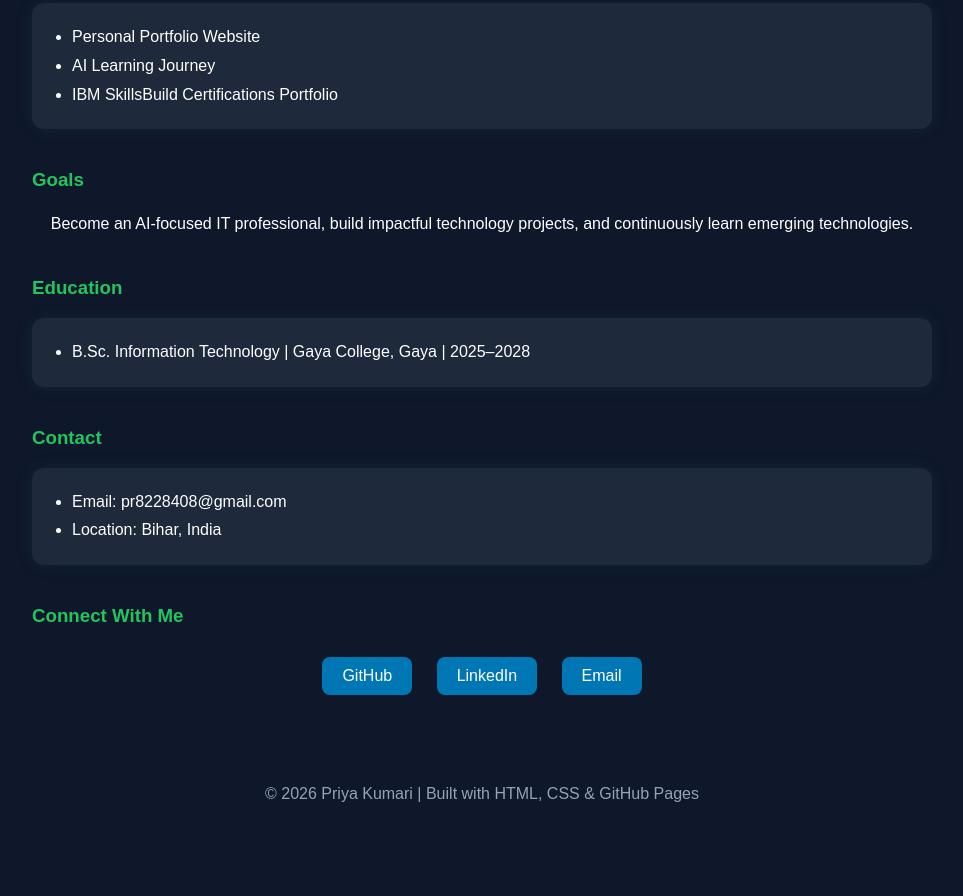
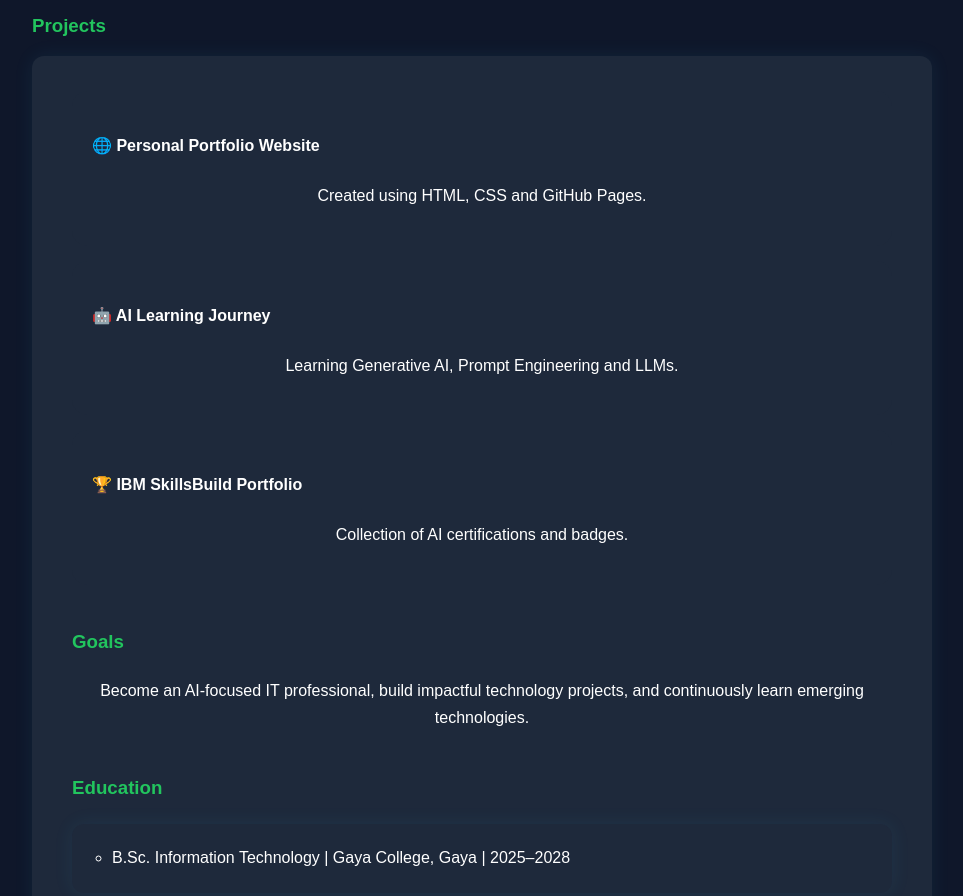
Before and after one commit to Priyakumari888/My-Portfolio, a plain HTML site: page index.html in a window 1280 px wide. Shown: the part 1232-2128 px from the top of the page, without its empty margins (158-1121 px from the left). Before the commit the page ends 2105 px from the top, so only its background shows below. Drawn offline with Linux system fonts and the light colour scheme.

Commit message:
Portfolio upgrade

```diff
--- a/index.html
+++ b/index.html
@@ -14,7 +14,11 @@
 </nav>
     <div id="home"></div>
     <img src="profile.jpg.png" alt="Priya Kumari" width="150">
-    <h1>Hi, I'm Priya Kumari 👋</h1>
+    <h1>Priya Kumari</h1>
+
+<p class="tagline">
+Aspiring AI & Software Developer | Building Skills, Projects and Future Technologies
+</p>
 
     <h2>B.Sc. Information Technology Student</h2>
 
@@ -49,10 +53,20 @@
     <h3 id="projects">Projects</h3>
 
 <ul>
-    <li>Personal Portfolio Website</li>
-    <li>AI Learning Journey</li>
-    <li>IBM SkillsBuild Certifications Portfolio</li>
-</ul>
+    <div class="project-card">
+<h4>🌐 Personal Portfolio Website</h4>
+<p>Created using HTML, CSS and GitHub Pages.</p>
+</div>
+
+<div class="project-card">
+<h4>🤖 AI Learning Journey</h4>
+<p>Learning Generative AI, Prompt Engineering and LLMs.</p>
+</div>
+
+<div class="project-card">
+<h4>🏆 IBM SkillsBuild Portfolio</h4>
+<p>Collection of AI certifications and badges.</p>
+</div>
 
 <h3>Goals</h3>
 
--- a/style.css
+++ b/style.css
@@ -158,3 +158,50 @@
     margin-top:50px;
     color:#94a3b8;
 }
+.project-card{
+    background:#1e293b;
+    padding:20px;
+    margin:15px 0;
+    border-radius:15px;
+    transition:0.3s;
+}
+
+.project-card:hover{
+    transform:translateY(-5px);
+    box-shadow:0 0 20px #38bdf8;
+}
+.social-buttons{
+    display:flex;
+    justify-content:center;
+    gap:15px;
+    flex-wrap:wrap;
+    margin:30px 0;
+}
+
+.social-buttons a{
+    background:#0ea5e9;
+    color:white;
+    padding:12px 25px;
+    border-radius:30px;
+    text-decoration:none;
+    font-weight:bold;
+    transition:0.3s;
+}
+
+.social-buttons a:hover{
+    background:#0284c7;
+    transform:scale(1.05);
+}
+footer{
+    margin-top:50px;
+    padding:20px;
+    text-align:center;
+    background:#08142d;
+    color:#94a3b8;
+    border-top:1px solid #1e293b;
+}
+.tagline{
+    font-size:20px;
+    color:#38bdf8;
+    margin-bottom:20px;
+}
```
